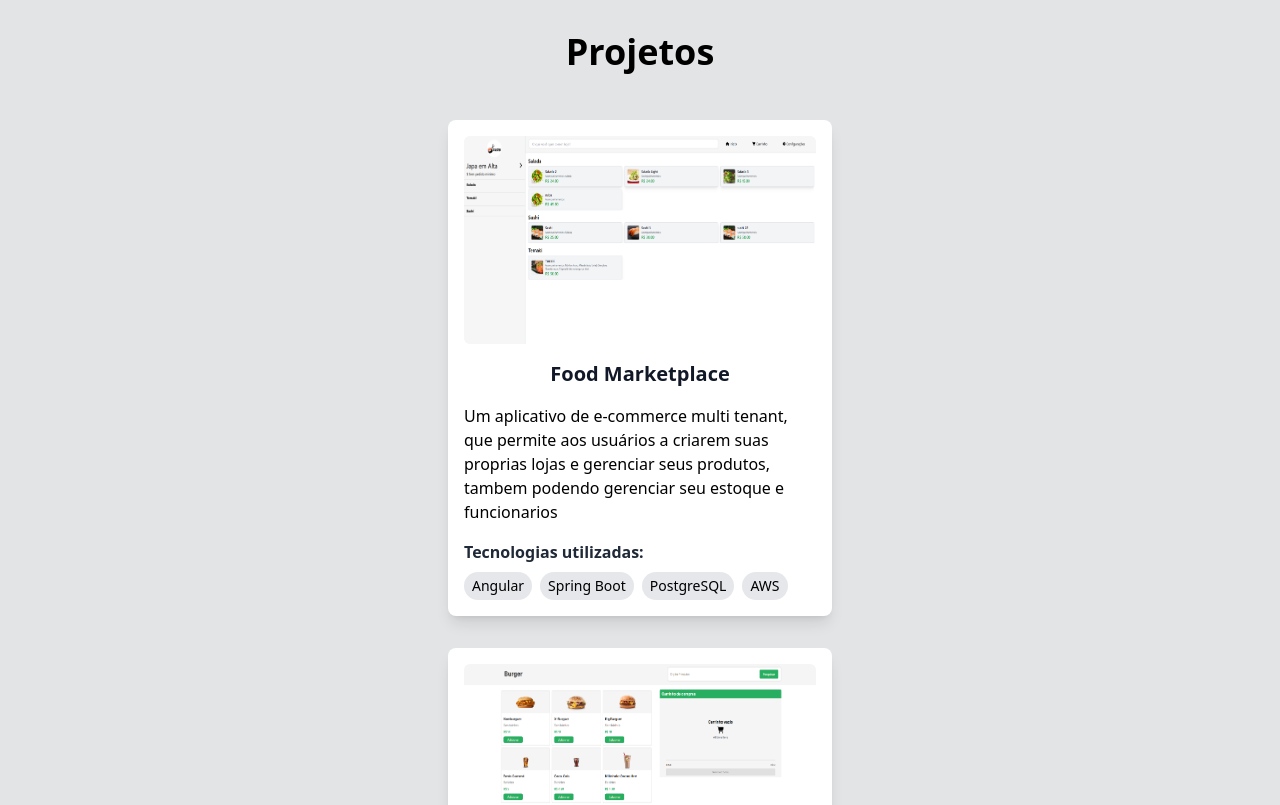
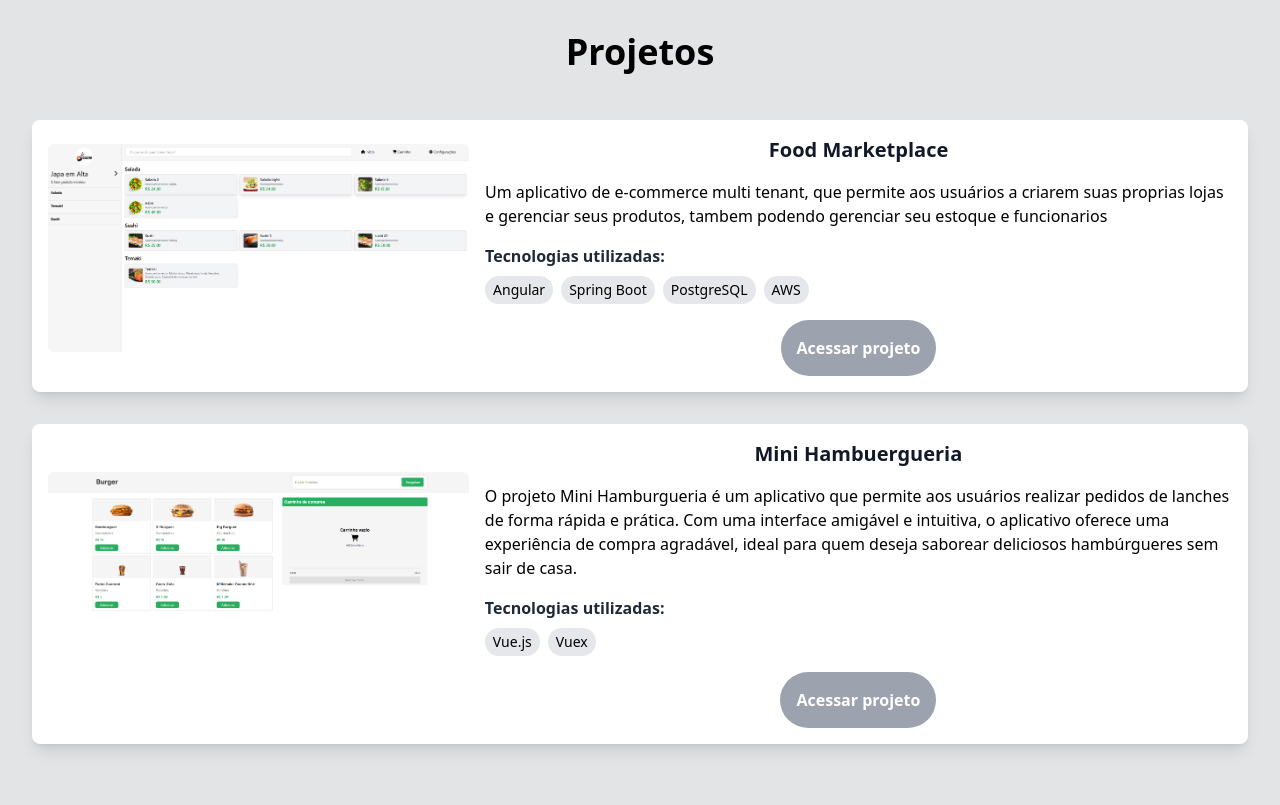
Before and after one commit to HerbertCarlos007/portfolio, an Angular app: page / in a window 1280 px wide. Shown: the part 980-1785 px from the top of the page. Built offline with nearby package versions, Linux system fonts and the light colour scheme.

Commit message:
style: Adicionando responsividade para projects

```diff
--- a/src/app/components/projects/projects.component.html
+++ b/src/app/components/projects/projects.component.html
@@ -3,7 +3,7 @@
     <h2 class="text-4xl font-bold text-center mb-12">Projetos</h2>
   </section>
   <div class="flex flex-col gap-8 justify-center items-center">
-    <div class="max-w-sm w-full p-4 bg-white gap-4 shadow-lg rounded-lg overflow-hidden">
+    <div class="max-w-sm w-full md:flex md:max-w-full p-4 bg-white gap-4 shadow-lg rounded-lg overflow-hidden">
         <div class="flex-none flex items-center mb-4">
             <img src="assets/food-marketplace.png" alt="food-marketplace" class="h-52 w[416px] rounded-md cursor-pointer">
         </div>
@@ -20,12 +20,15 @@
                     <li class="px-2 py-1 bg-gray-200 rounded-full text-sm">AWS</li>
                 </ul>
                </div>
+               <div class="w-full flex justify-center">
+                <a href="" target="_blank" class="p-4 text-white font-bold bg-gray-400 rounded-full w-fit">Acessar projeto</a>
+               </div>
             </div>
         </div>
 
     </div>
 
-    <div class="max-w-sm w-full p-4 bg-white gap-4 shadow-lg rounded-lg overflow-hidden">
+    <div class="max-w-sm w-full md:flex md:max-w-full p-4 bg-white gap-4 shadow-lg rounded-lg overflow-hidden">
         <div class="flex-none flex items-center mb-4">
             <img src="assets/fast-food.png" alt="fast-food" class="h-52 w[416px] rounded-md cursor-pointer">
         </div>
@@ -42,10 +45,11 @@
                     <li class="px-2 py-1 bg-gray-200 rounded-full text-sm">Vuex</li>
                 </ul>
                </div>
+               <div class="w-full flex justify-center">
+                <a href="" target="_blank" class="p-4 text-white font-bold bg-gray-400 rounded-full w-fit">Acessar projeto</a>
+               </div>
             </div>
         </div>
-
     </div>
-
   </div>
 </div>
```
